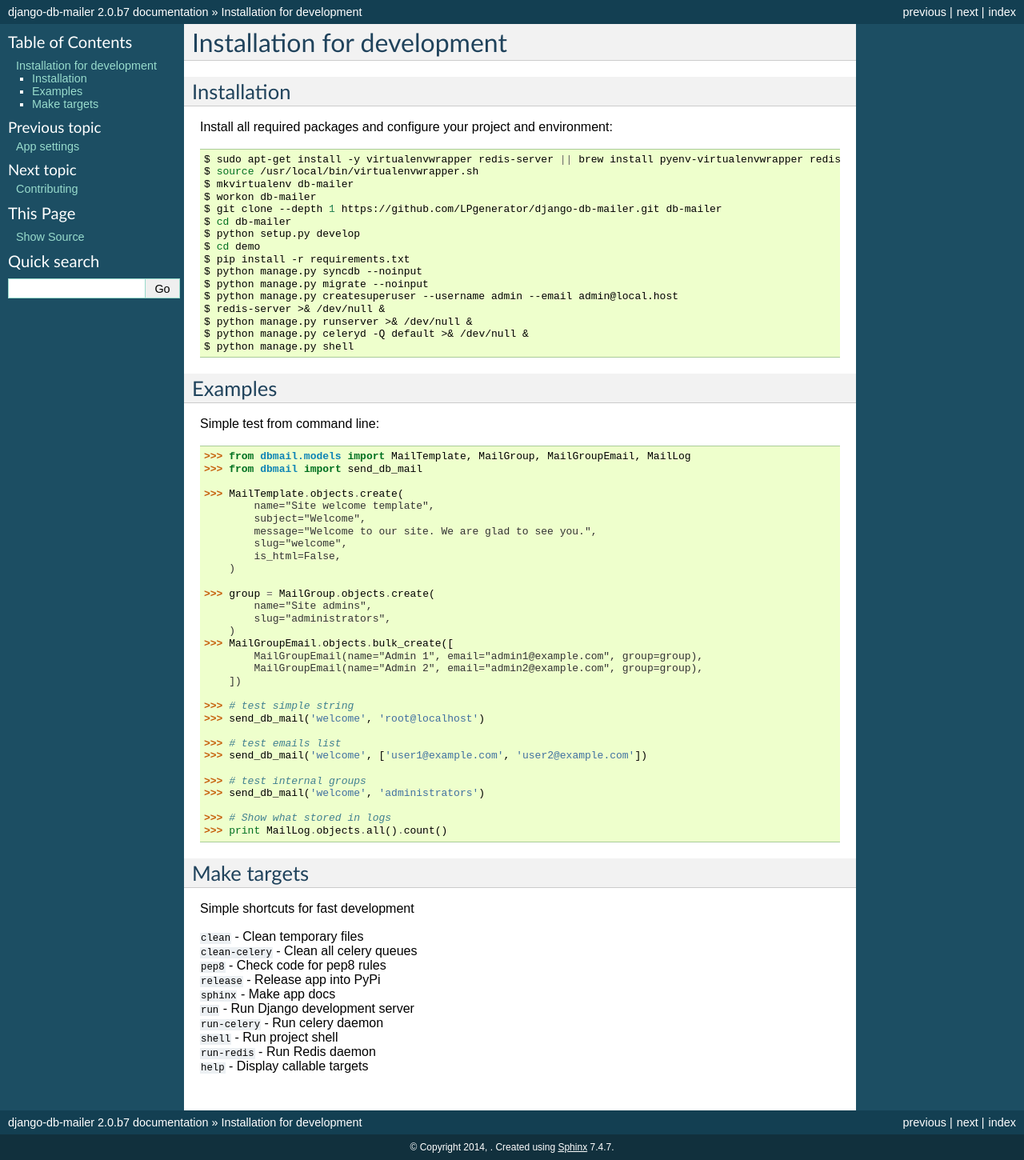
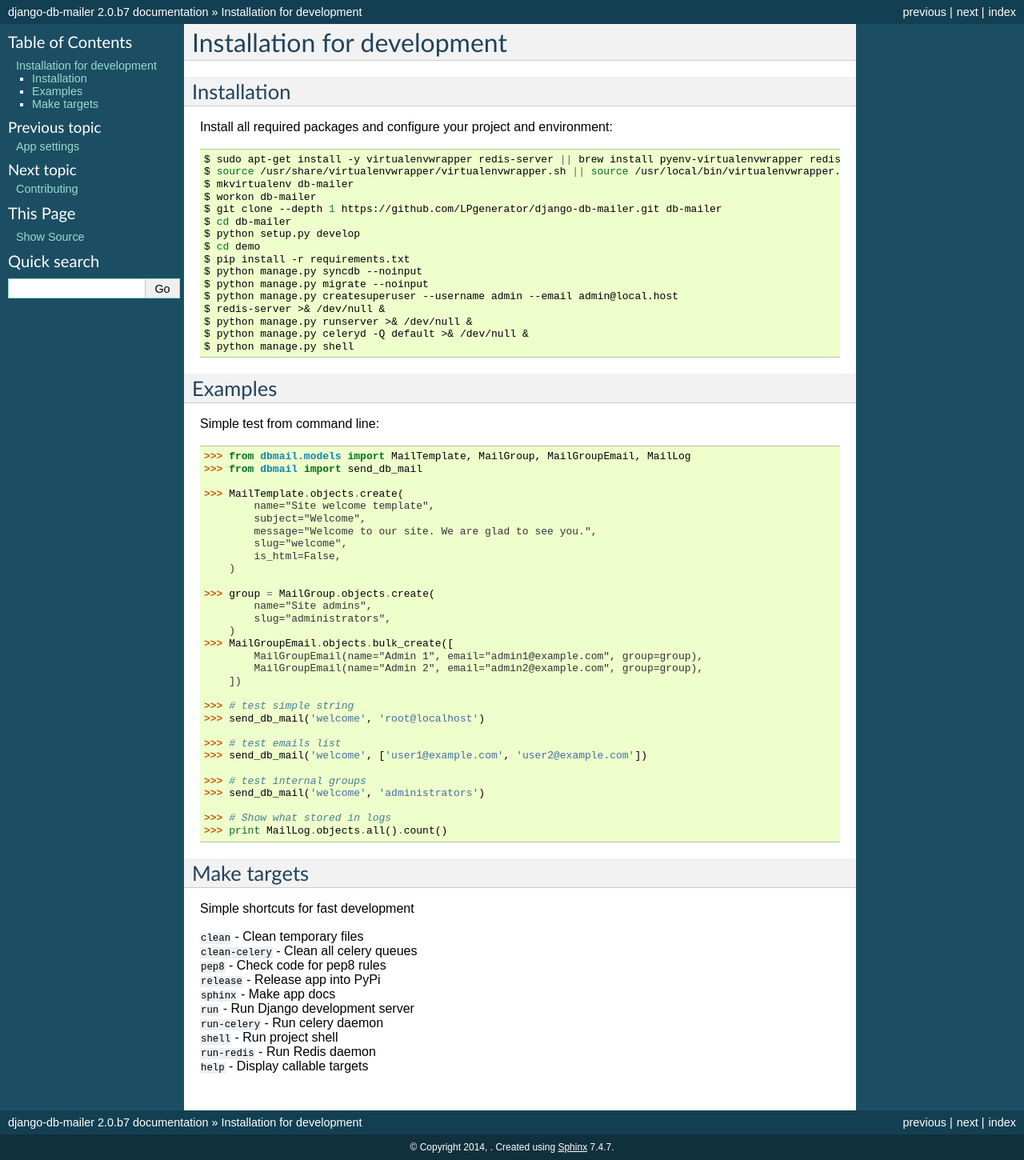
Before and after one commit to LPgenerator/django-db-mailer, a Sphinx documentation site: the page built from docs/dev_install.rst, in a window 1280 px wide. Shown: the whole page at 80% size. Built offline with Sphinx 7.4.7, drawn with Linux system fonts in a browser that asks for light colours.

Commit message:
update readme

```diff
--- a/README.rst
+++ b/README.rst
@@ -104,7 +104,7 @@
 .. code-block:: bash
 
     $ sudo apt-get install -y virtualenvwrapper redis-server || brew install pyenv-virtualenvwrapper redis
-    $ source /usr/local/bin/virtualenvwrapper.sh
+    $ source /usr/share/virtualenvwrapper/virtualenvwrapper.sh || source /usr/local/bin/virtualenvwrapper.sh
     $ mkvirtualenv db-mailer
     $ workon db-mailer
     $ git clone --depth 1 https://github.com/LPgenerator/django-db-mailer.git db-mailer
--- a/docs/dev_install.rst
+++ b/docs/dev_install.rst
@@ -9,7 +9,7 @@
 .. code-block:: bash
 
     $ sudo apt-get install -y virtualenvwrapper redis-server || brew install pyenv-virtualenvwrapper redis
-    $ source /usr/local/bin/virtualenvwrapper.sh
+    $ source /usr/share/virtualenvwrapper/virtualenvwrapper.sh || source /usr/local/bin/virtualenvwrapper.sh
     $ mkvirtualenv db-mailer
     $ workon db-mailer
     $ git clone --depth 1 https://github.com/LPgenerator/django-db-mailer.git db-mailer
```
Also changed, not shown: 1 other file.
